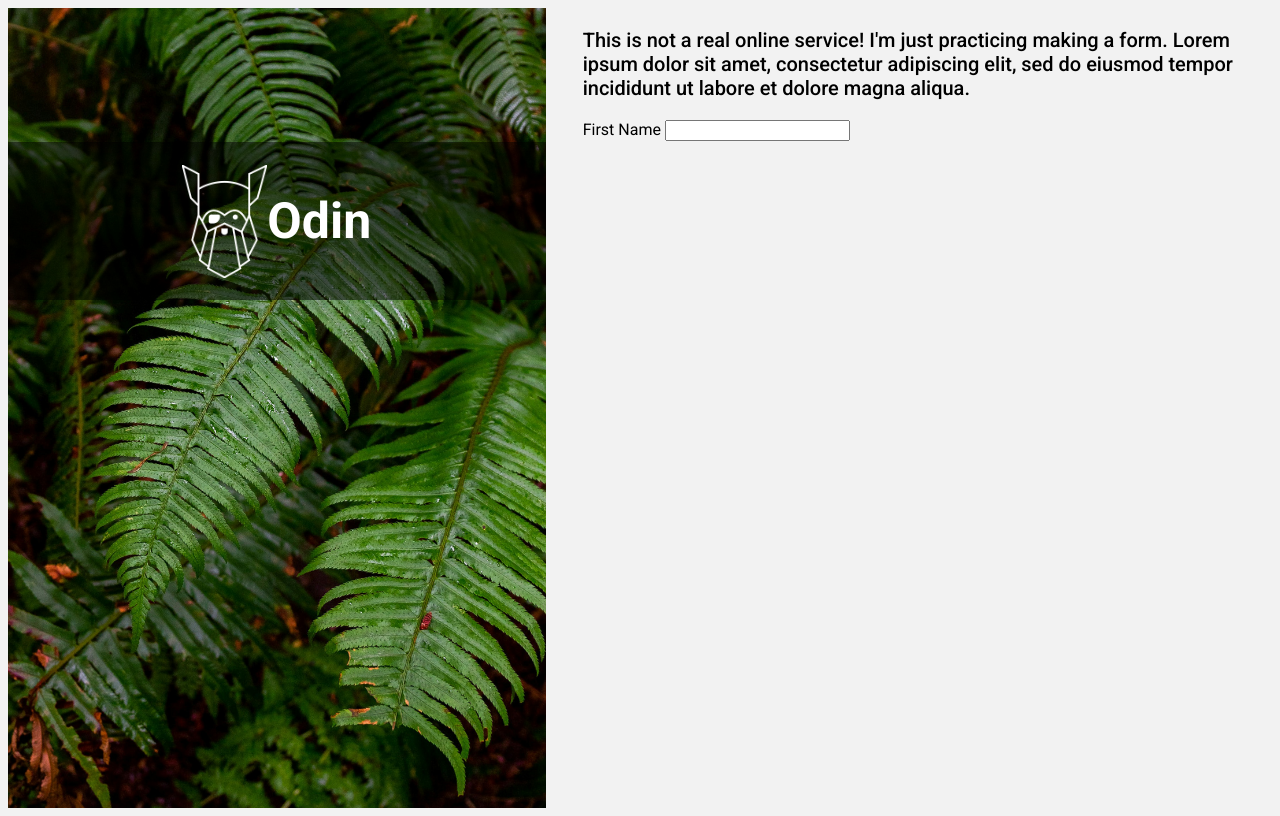
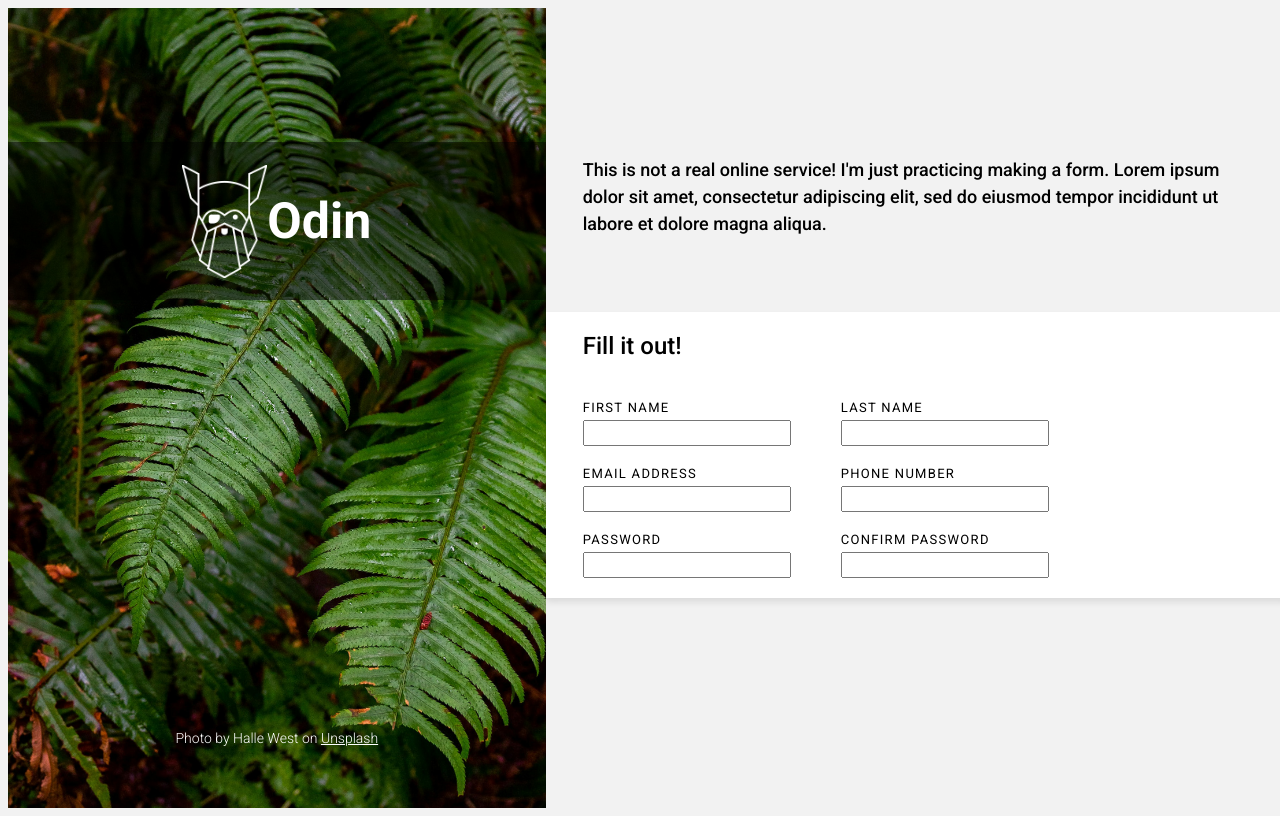
Before and after one commit to n-dett/sign-up-form, a plain HTML site: page index.html in a window 1280 px wide. Drawn offline with Linux system fonts and the light colour scheme.

Commit message:
Add initial form styling

```diff
--- a/index.html
+++ b/index.html
@@ -12,14 +12,51 @@
             <img id="odin-logo" src="./odin-lined.png" alt="The Odin Project logo">
             <p>Odin</p>
         </div>
+
+        <p id="byline">Photo by Halle West on <a href="https://unsplash.com/photos/green-leaf-plant-in-close-up-photography-25xggax4bSA" alt="Green Leaf Plant Close Up by Halle West" target="_blank">Unsplash</a></p>
     </div>
 
     <div id="right-div">
         <p id="description">This is not a real online service! I'm just practicing making a form. Lorem ipsum dolor sit amet, consectetur adipiscing elit, sed do eiusmod tempor incididunt ut labore et dolore magna aliqua.</p>
         <div id="form-div">
             <form>
-                <label for="first_name">First Name</label>
-                <input type="text" id="first_name" name="first_name">
+                <h2>Fill it out!</h2>
+                <div class="form-row">
+
+                <div>
+                    <label for="first_name">First Name</label>
+                    <input type="text" id="first_name" name="first_name">
+                </div>
+
+                <div>
+                    <label for="last_name">Last Name</label>
+                    <input type="text" id="last_name" name="last_name">
+                </div>
+                </div>
+
+                <div class="form-row">
+                    <div>
+                        <label for="email_address">Email Address</label>
+                        <input type="email" id="email_address" name="email_address">
+                    </div>
+
+                    <div>
+                        <label for="phone_number">Phone Number</label>
+                        <input type="number" id="phone_number" name="phone_number">
+                    </div>
+                    </div>
+
+                <div class="form-row">
+                <div>
+                    <label for="user_password">Password</label>
+                    <input type="password" id="user_password" name="user_password">
+                </div>
+
+                <div>
+                    <label for="last_name">Confirm Password</label>
+                    <input type="text" id="last_name" name="last_name">
+                </div>
+                </div>
 
             </form>
         </div>
--- a/style.css
+++ b/style.css
@@ -1,4 +1,4 @@
-@import url('https://fonts.googleapis.com/css2?family=Roboto:wght@400;500;700&display=swap');
+@import url('https://fonts.googleapis.com/css2?family=Roboto:wght@300;400;500;700&display=swap');
 
 body {
     background-color: #f2f2f2;
@@ -17,6 +17,7 @@ body {
     height: 100vh;
     display: flex;
     flex-direction: column;
+    color: white;
 }
 
 #odin-logo {
@@ -25,7 +26,6 @@ body {
 }
 
 #logo-container {
-    color: white;
     font-weight: 700;
     font-size: 50px;
     background-color: rgba(0, 0, 0, 0.5);
@@ -42,6 +42,52 @@ body {
 
 #description {
     font-weight: 500;
-    font-size: 20px;
+    font-size: 18px;
     padding-right: 5%;
+    line-height: 1.5em;
+    margin-top: 20%;
 }
+
+label {
+    font-size: 13px;
+    display: block;
+    text-transform: uppercase;
+    letter-spacing: .10em;
+    padding-bottom: 5px;
+}
+
+input {
+    display: block;
+    height: 20px;
+    width: max(100px, 40%, 200px);
+    margin-right: 50px;
+}
+
+form {
+    background-color: white;
+    padding-bottom: 20px;
+    margin-top: 10%;
+    box-shadow: 0px 4px 7px 0px rgba(0, 0, 0, 0.101);
+}
+
+
+.form-row {
+    display: flex;
+    padding-top: 20px;
+}
+
+#byline {
+    font-size: 14px;
+    font-weight: 300;
+    margin-top: 80%;
+    text-align: center;
+}
+
+a {
+    color: white;
+}
+
+h2 {
+    padding-top: 20px;
+    font-weight: 500;
+}
```
